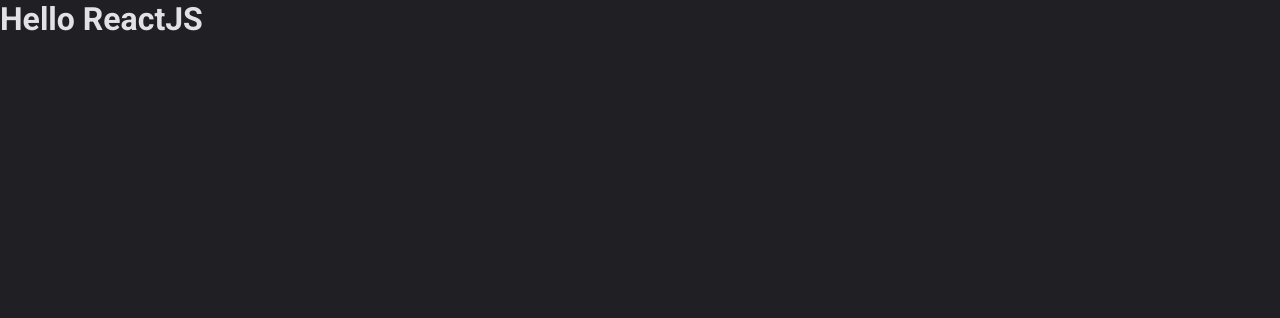
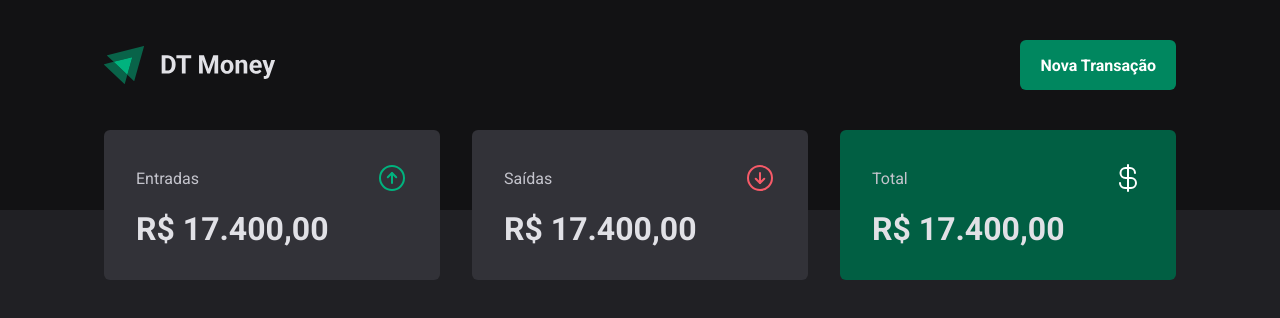
Before and after one commit to leoziondev/ignite-2022-dt-money, a React (Vite) app: page / in a window 1280 px wide. Shown: the top 318 px of the page. Built offline with nearby package versions, Linux system fonts and the light colour scheme.

Commit message:
create page transactions

```diff
--- a/src/App.tsx
+++ b/src/App.tsx
@@ -1,4 +1,5 @@
 import { ThemeProvider } from "styled-components";
+import { Transactions } from "./pages/Transactions";
 import { GlobalStyle } from "./styles/global";
 import { defaultTheme } from "./styles/themes/default";
 
@@ -7,7 +8,8 @@ export function App() {
   return (
    <ThemeProvider theme={defaultTheme}>
     <GlobalStyle />
-    <h1>Hello ReactJS</h1>
+
+    <Transactions />
    </ThemeProvider>
   )
 }
--- /dev/null
+++ b/src/pages/Transactions/index.tsx
@@ -0,0 +1,11 @@
+import { Header } from "../../components/Header";
+import { Summary } from "../../components/Summary";
+
+export function Transactions() {
+  return (
+    <div>
+      <Header />
+      <Summary />
+    </div>
+  )
+}
```
Also changed, not shown: src/pages/Transactions/styles.ts (added).
